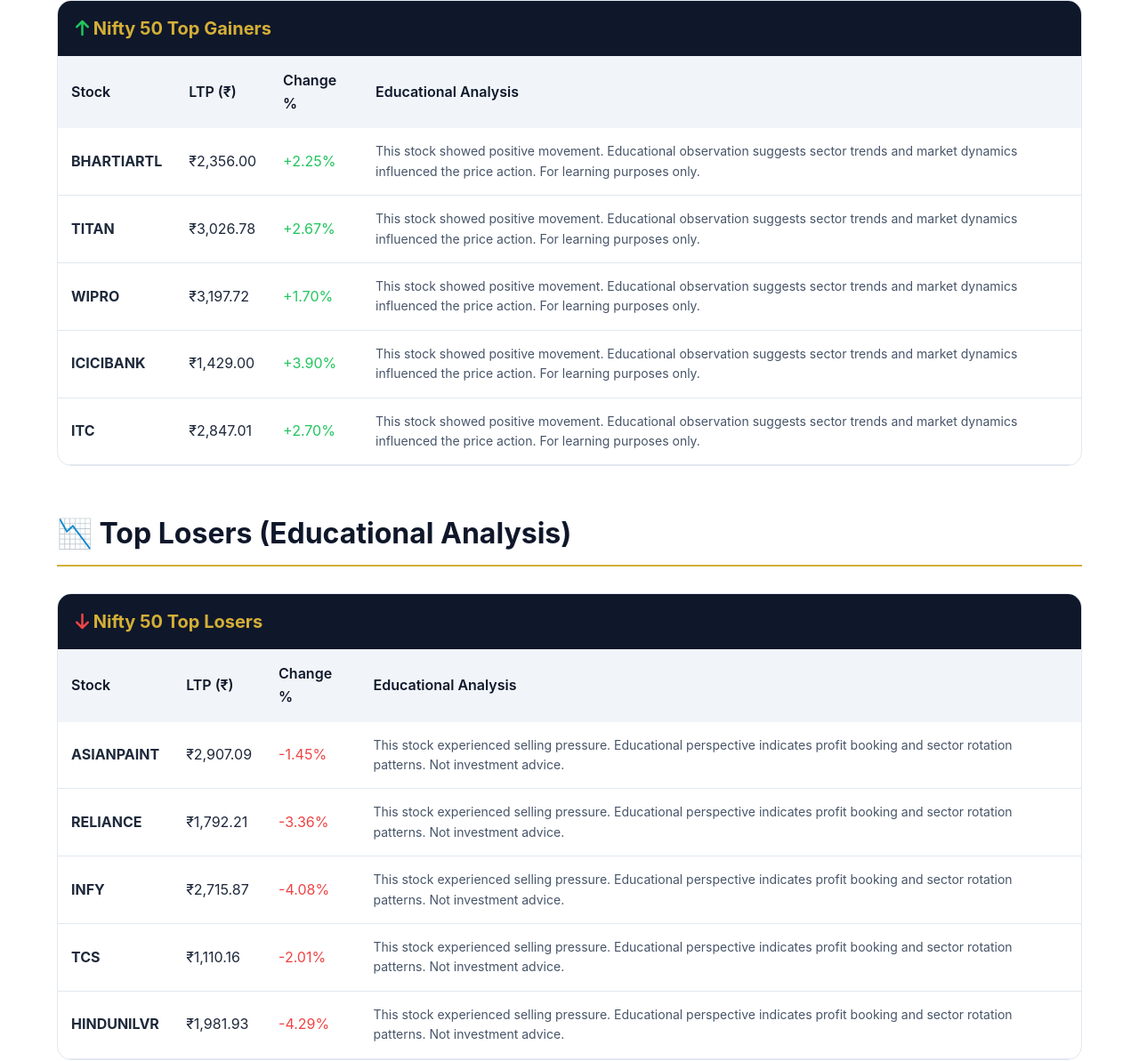
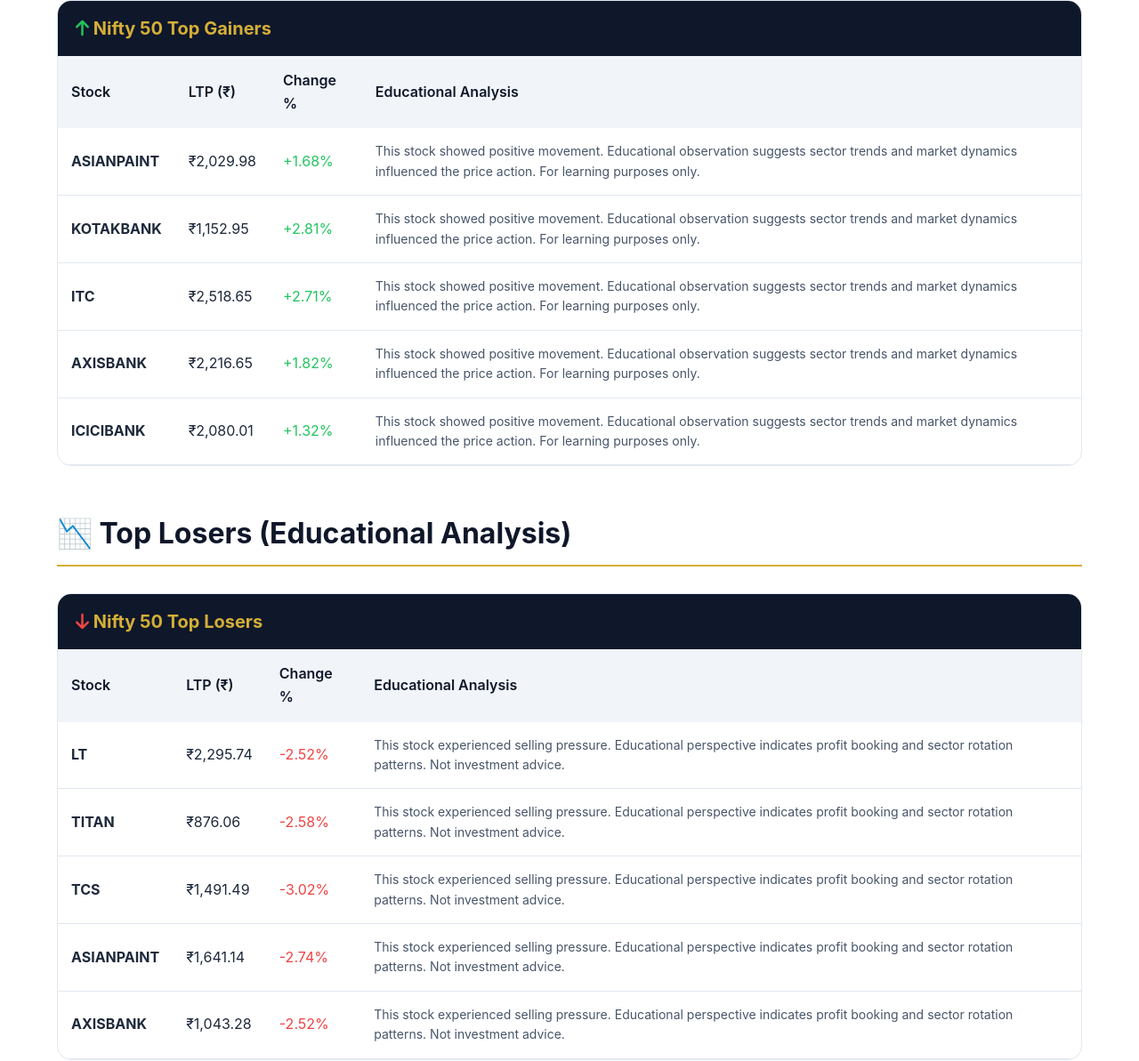
Before and after one commit to careatomkarenterprises-ops/secured-capital-opportunity, a plain HTML site: page blog/post/daily-market-wrap-2026-11-19.html in a window 1280 px wide. Shown: the part 1040-2233 px from the top of the page at 89% size. Drawn offline with Linux system fonts and the light colour scheme.

Commit message:
Auto-generated market report 2026-11-19

```diff
--- a/blog/post/daily-market-wrap-2026-11-19.html
+++ b/blog/post/daily-market-wrap-2026-11-19.html
@@ -215,23 +215,23 @@
             <div class="market-summary">
                 <div class="summary-card">
                     <div class="label">Nifty 50</div>
-                    <div class="value">22,538</div>
-                    <div class="change negative">-10.84 (-0.05%)</div>
+                    <div class="value">22,416</div>
+                    <div class="change positive">+29.45 (+0.13%)</div>
                 </div>
                 <div class="summary-card">
                     <div class="label">Sensex</div>
-                    <div class="value">74,976</div>
-                    <div class="change positive">+11.92 (+0.02%)</div>
+                    <div class="value">73,801</div>
+                    <div class="change negative">-12.26 (-0.02%)</div>
                 </div>
                 <div class="summary-card">
                     <div class="label">Bank Nifty</div>
-                    <div class="value">49,262</div>
-                    <div class="change positive">+5.81 (+0.01%)</div>
+                    <div class="value">48,979</div>
+                    <div class="change positive">+124.40 (+0.25%)</div>
                 </div>
                 <div class="summary-card">
                     <div class="label">India VIX</div>
-                    <div class="value">17</div>
-                    <div class="change">+1.1</div>
+                    <div class="value">19</div>
+                    <div class="change">+1.5</div>
                 </div>
             </div>
 
@@ -248,37 +248,37 @@
                     <tbody>
 
                         <tr>
-                            <td><strong>BHARTIARTL</strong></td>
-                            <td>₹2,356.00</td>
-                            <td class="positive">+2.25%</td>
+                            <td><strong>ASIANPAINT</strong></td>
+                            <td>₹2,029.98</td>
+                            <td class="positive">+1.68%</td>
                             <td class="stock-analysis">This stock showed positive movement. Educational observation suggests sector trends and market dynamics influenced the price action. For learning purposes only.</td>
                         </tr>
 
                         <tr>
-                            <td><strong>TITAN</strong></td>
-                            <td>₹3,026.78</td>
-                            <td class="positive">+2.67%</td>
+                            <td><strong>KOTAKBANK</strong></td>
+                            <td>₹1,152.95</td>
+                            <td class="positive">+2.81%</td>
                             <td class="stock-analysis">This stock showed positive movement. Educational observation suggests sector trends and market dynamics influenced the price action. For learning purposes only.</td>
                         </tr>
 
                         <tr>
-                            <td><strong>WIPRO</strong></td>
-                            <td>₹3,197.72</td>
-                            <td class="positive">+1.70%</td>
+                            <td><strong>ITC</strong></td>
+                            <td>₹2,518.65</td>
+                            <td class="positive">+2.71%</td>
+                            <td class="stock-analysis">This stock showed positive movement. Educational observation suggests sector trends and market dynamics influenced the price action. For learning purposes only.</td>
+                        </tr>
+
+                        <tr>
+                            <td><strong>AXISBANK</strong></td>
+                            <td>₹2,216.65</td>
+                            <td class="positive">+1.82%</td>
                             <td class="stock-analysis">This stock showed positive movement. Educational observation suggests sector trends and market dynamics influenced the price action. For learning purposes only.</td>
                         </tr>
 
                         <tr>
                             <td><strong>ICICIBANK</strong></td>
-                            <td>₹1,429.00</td>
-                            <td class="positive">+3.90%</td>
-                            <td class="stock-analysis">This stock showed positive movement. Educational observation suggests sector trends and market dynamics influenced the price action. For learning purposes only.</td>
-                        </tr>
-
-                        <tr>
-                            <td><strong>ITC</strong></td>
-                            <td>₹2,847.01</td>
-                            <td class="positive">+2.70%</td>
+                            <td>₹2,080.01</td>
+                            <td class="positive">+1.32%</td>
                             <td class="stock-analysis">This stock showed positive movement. Educational observation suggests sector trends and market dynamics influenced the price action. For learning purposes only.</td>
                         </tr>
 
@@ -299,37 +299,37 @@
                     <tbody>
 
                         <tr>
-                            <td><strong>ASIANPAINT</strong></td>
-                            <td>₹2,907.09</td>
-                            <td class="negative">-1.45%</td>
+                            <td><strong>LT</strong></td>
+                            <td>₹2,295.74</td>
+                            <td class="negative">-2.52%</td>
                             <td class="stock-analysis">This stock experienced selling pressure. Educational perspective indicates profit booking and sector rotation patterns. Not investment advice.</td>
                         </tr>
 
                         <tr>
-                            <td><strong>RELIANCE</strong></td>
-                            <td>₹1,792.21</td>
-                            <td class="negative">-3.36%</td>
-                            <td class="stock-analysis">This stock experienced selling pressure. Educational perspective indicates profit booking and sector rotation patterns. Not investment advice.</td>
-                        </tr>
-
-                        <tr>
-                            <td><strong>INFY</strong></td>
-                            <td>₹2,715.87</td>
-                            <td class="negative">-4.08%</td>
+                            <td><strong>TITAN</strong></td>
+                            <td>₹876.06</td>
+                            <td class="negative">-2.58%</td>
                             <td class="stock-analysis">This stock experienced selling pressure. Educational perspective indicates profit booking and sector rotation patterns. Not investment advice.</td>
                         </tr>
 
                         <tr>
                             <td><strong>TCS</strong></td>
-                            <td>₹1,110.16</td>
-                            <td class="negative">-2.01%</td>
+                            <td>₹1,491.49</td>
+                            <td class="negative">-3.02%</td>
                             <td class="stock-analysis">This stock experienced selling pressure. Educational perspective indicates profit booking and sector rotation patterns. Not investment advice.</td>
                         </tr>
 
                         <tr>
-                            <td><strong>HINDUNILVR</strong></td>
-                            <td>₹1,981.93</td>
-                            <td class="negative">-4.29%</td>
+                            <td><strong>ASIANPAINT</strong></td>
+                            <td>₹1,641.14</td>
+                            <td class="negative">-2.74%</td>
+                            <td class="stock-analysis">This stock experienced selling pressure. Educational perspective indicates profit booking and sector rotation patterns. Not investment advice.</td>
+                        </tr>
+
+                        <tr>
+                            <td><strong>AXISBANK</strong></td>
+                            <td>₹1,043.28</td>
+                            <td class="negative">-2.52%</td>
                             <td class="stock-analysis">This stock experienced selling pressure. Educational perspective indicates profit booking and sector rotation patterns. Not investment advice.</td>
                         </tr>
 
@@ -342,20 +342,20 @@
             <div class="grid-2">
                 <div class="card">
                     <h4><i class="fas fa-globe"></i> Foreign Institutional Investors (FII)</h4>
-                    <div style="font-size: 36px; color: #ef4444; margin: 10px 0;">- ₹1,868 Cr</div>
+                    <div style="font-size: 36px; color: #ef4444; margin: 10px 0;">- ₹1,867 Cr</div>
                     <p>Net Selling (Educational Data)</p>
                     <ul>
-                        <li><i class="fas fa-minus-circle"></i> Sold Financials: ₹901 Cr</li>
-                        <li><i class="fas fa-minus-circle"></i> Sold IT: ₹698 Cr</li>
+                        <li><i class="fas fa-minus-circle"></i> Sold Financials: ₹906 Cr</li>
+                        <li><i class="fas fa-minus-circle"></i> Sold IT: ₹666 Cr</li>
                     </ul>
                 </div>
                 <div class="card">
                     <h4><i class="fas fa-university"></i> Domestic Institutional Investors (DII)</h4>
-                    <div style="font-size: 36px; color: #22c55e; margin: 10px 0;">+ ₹1,912 Cr</div>
+                    <div style="font-size: 36px; color: #22c55e; margin: 10px 0;">+ ₹2,217 Cr</div>
                     <p>Net Buying (Educational Data)</p>
                     <ul>
-                        <li><i class="fas fa-plus-circle"></i> Bought Financials: ₹814 Cr</li>
-                        <li><i class="fas fa-plus-circle"></i> Bought Healthcare: ₹571 Cr</li>
+                        <li><i class="fas fa-plus-circle"></i> Bought Financials: ₹797 Cr</li>
+                        <li><i class="fas fa-plus-circle"></i> Bought Healthcare: ₹569 Cr</li>
                     </ul>
                 </div>
             </div>
```
